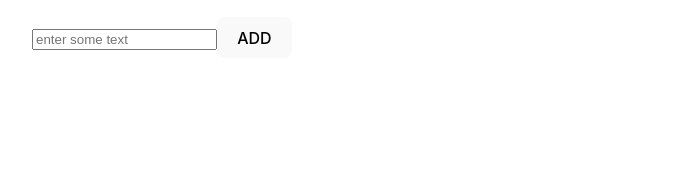
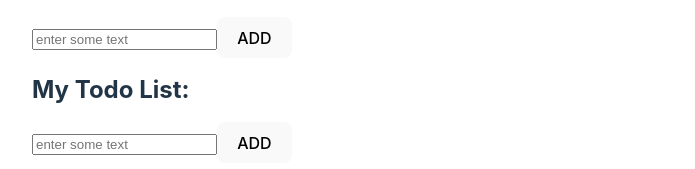
Before and after one commit to batsu/dev-mountain, a React (Vite) app: page / in a window 1280 px wide. Shown: the part 1441-1610 px from the top of the page, without its empty margins (292-987 px from the left). Before the commit the page ends 1508 px from the top, so only its background shows below. Built offline with nearby package versions, Linux system fonts and the light colour scheme.

Commit message:
finished app 7

```diff
--- a/src/Dev6.jsx
+++ b/src/Dev6.jsx
@@ -1,11 +1,12 @@
 import React, { useState } from "react"
+import Todo from "./Todo"
 
 export default function Dev6() {
     const [todoList, setTodoList] = useState([])
     const [textInput, setTextInput] = useState("")
 
     let todoElements = todoList.map((item, i) => {
-        return <h2 key={i}>{item}</h2>
+        return <Todo task={item} index={i} />
     })
 
     function handleChange(value) {
--- /dev/null
+++ b/src/Dev7.jsx
@@ -0,0 +1,26 @@
+import React, { useState } from "react"
+import Todo from "./Todo"
+import NewTask from "./NewTask"
+
+export default function Dev6() {
+    const [todoList, setTodoList] = useState([])
+
+
+    let todoElements = todoList.map((item, i) => {
+        return <Todo task={item} index={i} />
+    })
+
+    function handleListChange(value) {
+        setTodoList([...todoList, value])
+    }
+
+
+
+    return (
+        <div className="Dev7">
+            <h2>My Todo List:</h2>
+            <NewTask todoList={todoList} handleListChange={handleListChange} />
+            {todoElements}
+        </div>
+    )
+}
--- /dev/null
+++ b/src/NewTask.jsx
@@ -0,0 +1,29 @@
+import React, { useState } from "react"
+
+export default function NewTask(props) {
+
+    const [textInput, setTextInput] = useState("")
+
+    function handleChange(value) {
+        setTextInput(value)
+    }
+
+    function handleSubmit(e) {
+        props.handleListChange(textInput)
+        setTextInput("")
+        e.preventDefault()
+    }
+
+    return (
+        <form onSubmit={handleSubmit}>
+            <input
+                type="text"
+                value={textInput}
+                onChange={(e) => handleChange(e.target.value)}
+                placeholder="enter some text"
+            >
+            </input>
+            <button type="submit">ADD</button>
+        </form>
+    )
+}
--- /dev/null
+++ b/src/Todo.jsx
@@ -0,0 +1,5 @@
+import React from "react"
+
+export default function Todo(props) {
+    return <h2 key={props.index}>{props.task}</h2>
+}
--- a/src/main.jsx
+++ b/src/main.jsx
@@ -6,6 +6,7 @@ import Dev3 from './Dev3'
 import Dev4 from './Dev4'
 import Dev5 from './Dev5'
 import Dev6 from './Dev6'
+import Dev7 from './Dev7'
 import './index.css'
 
 ReactDOM.createRoot(document.getElementById('root')).render(
@@ -17,6 +18,7 @@ ReactDOM.createRoot(document.getElementById('root')).render(
       <Dev4 />
       <Dev5 />
       <Dev6 />
+      <Dev7 />
     </div>
   </React.StrictMode>,
 )
```
